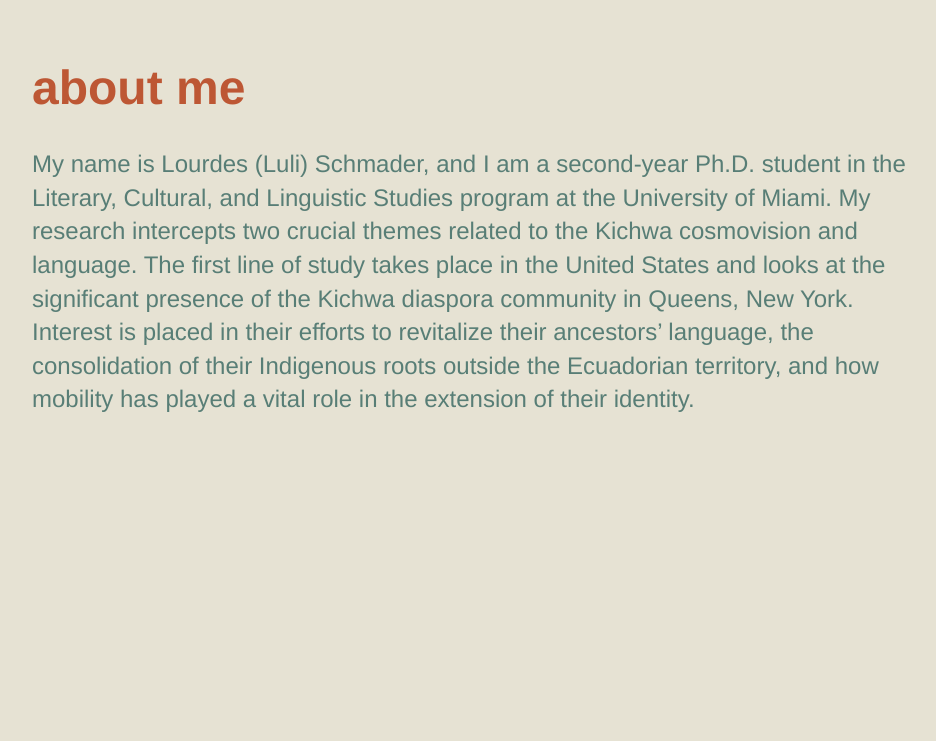
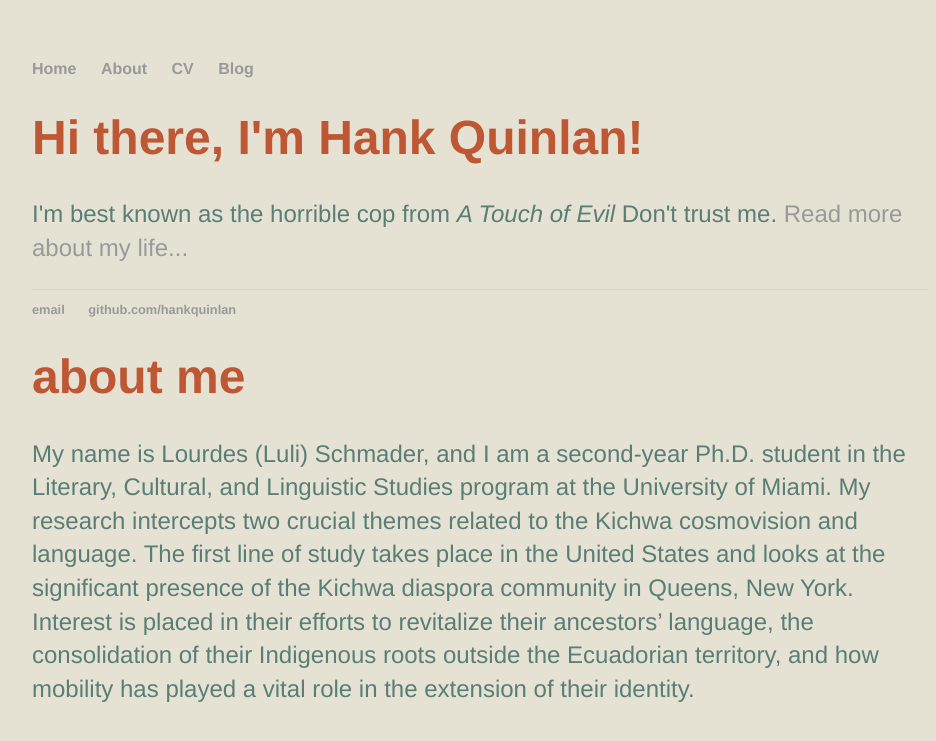
Before and after one commit to lulischmader/pruebas, a Jekyll site: the page index2.html, which Jekyll copies as it is, in a window 1280 px wide. Shown: the top 741 px of the page, without its empty margins (160-1096 px from the left). Built offline with Jekyll 4.4.1, drawn with Linux system fonts in a browser that asks for light colours.

Commit message:
Update index2.html

```diff
--- a/index2.html
+++ b/index2.html
@@ -4,6 +4,30 @@
         <title>Luli Schmader</title>
         <!-- link to main stylesheet -->
 		<link rel="stylesheet" type="text/css" href="/css/main.css">
+    </head>
+    <body>
+		<nav>
+    		<ul>
+        		<li><a href="/">Home</a></li>
+	        	<li><a href="/about">About</a></li>
+        		<li><a href="/cv">CV</a></li>
+        		<li><a href="/blog">Blog</a></li>
+    		</ul>
+		</nav>
+		<div class="container">
+    		<div class="blurb">
+        		<h1>Hi there, I'm Hank Quinlan!</h1>
+				<p>I'm best known as the horrible cop from <em>A Touch of Evil</em> Don't trust me. <a href="/about">Read more about my life...</a></p>
+    		</div><!-- /.blurb -->
+		</div><!-- /.container -->
+		<footer>
+    		<ul>
+        		<li><a href="mailto:hankquinlanhub@gmail.com">email</a></li>
+        		<li><a href="https://github.com/hankquinlan">github.com/hankquinlan</a></li>
+			</ul>
+		</footer>
+	</body>
+</html>
         <style>
             body {
                 background-color: #e6e2d3;
```
